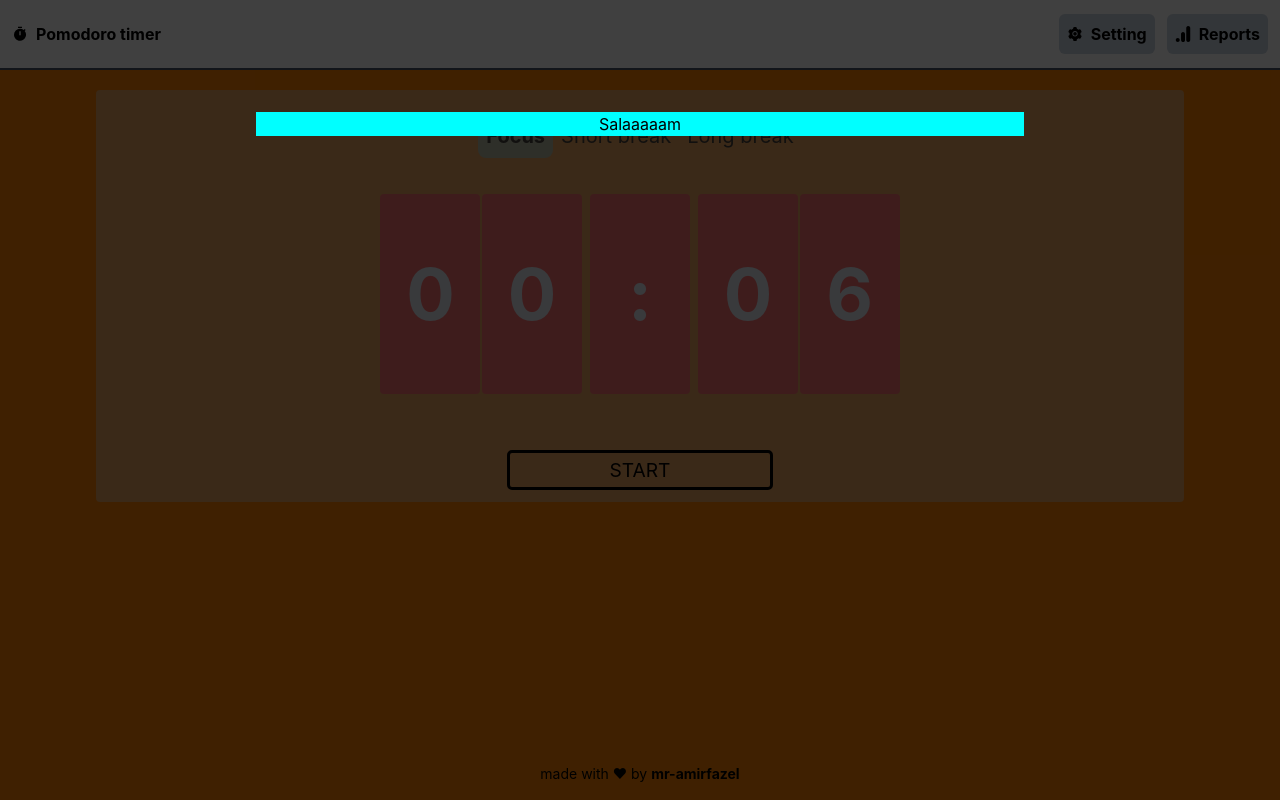
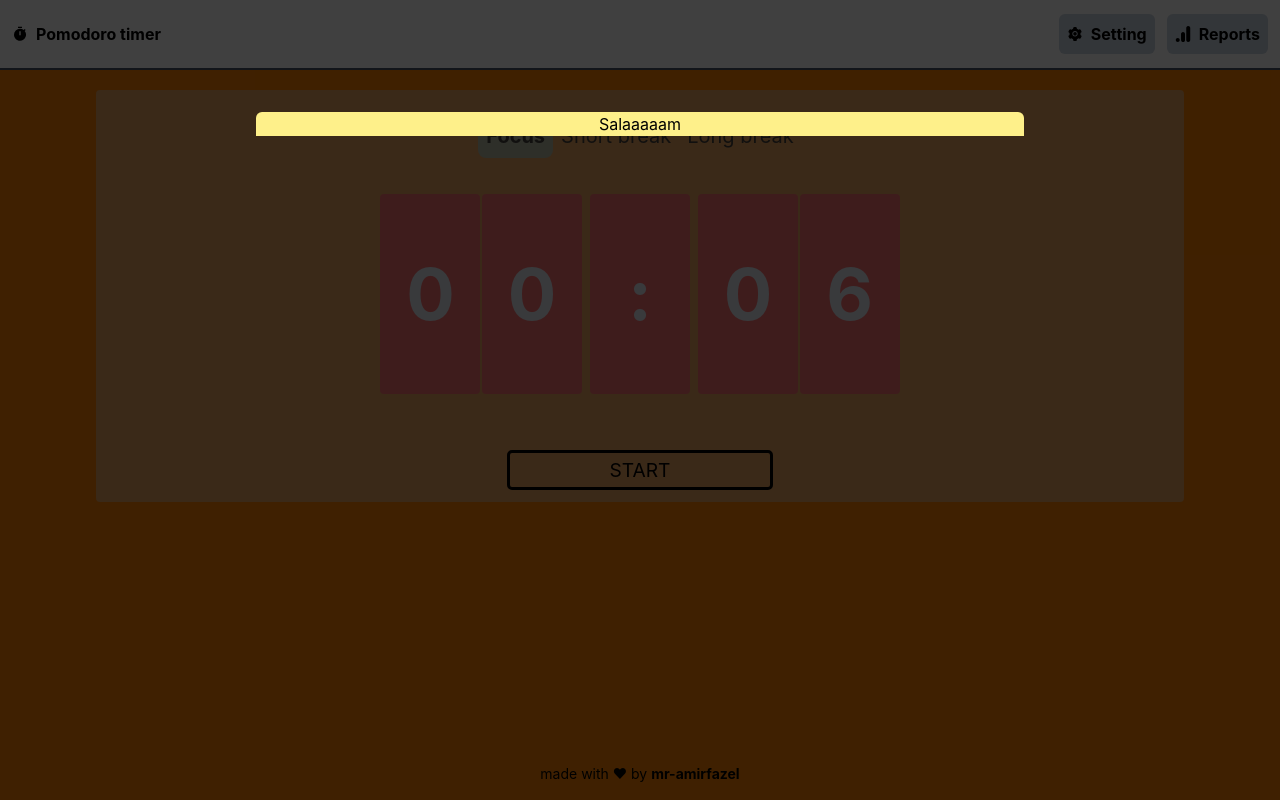
Before and after one commit to mr-amirfazel/pomodoro, a React (Create React App) app: page / in a window 1280 px wide. Built offline with nearby package versions, Linux system fonts and the light colour scheme.

Commit message:
using tailwind instead of css module

```diff
--- a/src/components/Modals/SettingModal/index.module.css
+++ /dev/null
@@ -1,19 +0,0 @@
-.backdrop {
-    position: fixed;
-    top: 0;
-    left: 0;
-    width: 100%;
-    height: 100vh;
-    z-index: 10;
-    background: rgba(0, 0, 0, 0.75);
-  }
-
-  .modal {
-    position: fixed;
-    top: 14vh;
-    left: 20%;
-    width: 60%;
-    z-index: 100;
-    overflow-y: auto;
-    background-color: aqua;
-}
--- a/src/components/Modals/SettingModal/index.tsx
+++ b/src/components/Modals/SettingModal/index.tsx
@@ -9,8 +9,8 @@ interface SettingModalProps extends PropsWithChildren{
 const SettingModal:FC<SettingModalProps> = ({onClose}) => {
     return(
     <>
-    <div className={classes.backdrop} onClick={onClose}/>
-        <div className={classes.modal}>
+    <div className='fixed top-0 left-0 w-full h-[100vh] z-10 bg-[#000000bf]' onClick={onClose}/>
+        <div className='fixed top-[14vh] left-[20%] w-[60%] z-40 overflow-y-auto bg-yellow-200 rounded-t-md'>
            Salaaaaam
         </div>
     </>)
```
